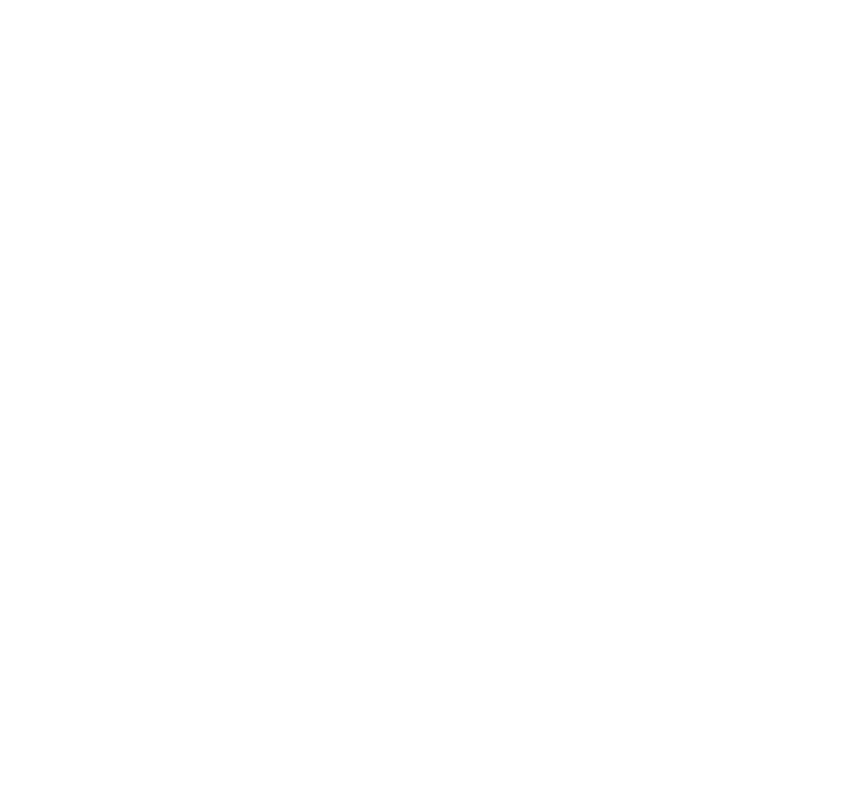
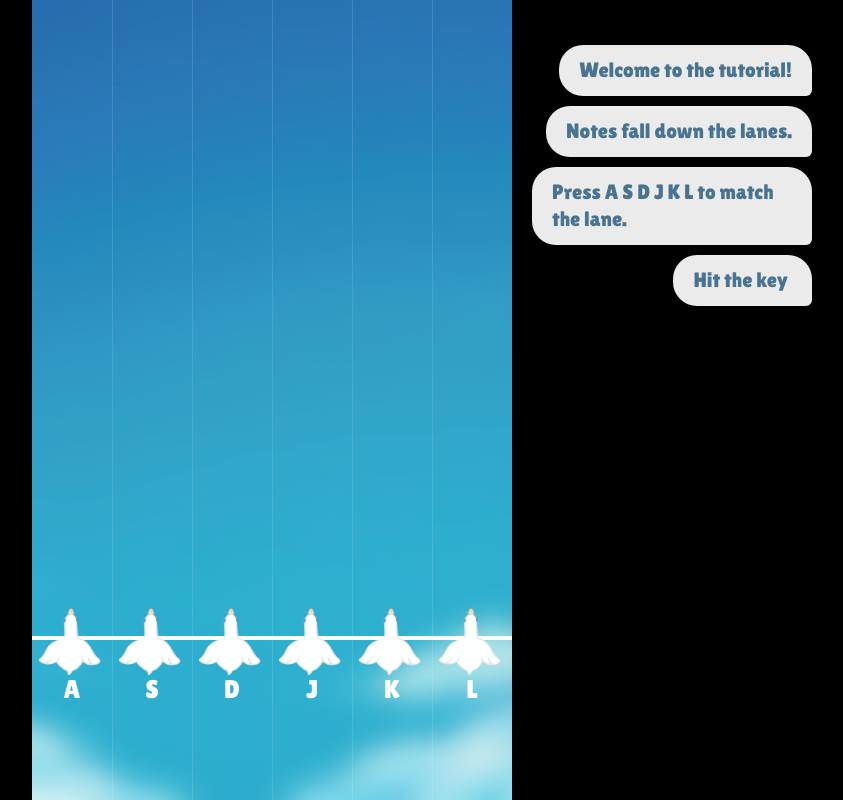
Before and after one commit to TinaGu0/Quack-Quack-Symphony, a Vue app in the folder qqs/: page /tutorial in a window 1280 px wide. Shown: the whole page, without its empty margins (368-1211 px from the left). Built offline with nearby package versions, Linux system fonts and the light colour scheme.

Commit message:
Add: tutorial, make UI for rhythm game look nice

```diff
--- a/qqs/src/areas.ts
+++ b/qqs/src/areas.ts
@@ -20,7 +20,7 @@ export const AREA: Area = {
   solid: ["water", "houses", "trees"],
 };
 
-export type Choice = { label: string; to?: string };
+export type Choice = { label: string; to?: string; requiresTutorial?: boolean };
 export type Location = { id: string; choices: Choice[] };
 
 export const LOCATIONS: Location[] = [
@@ -30,6 +30,16 @@ export const LOCATIONS: Location[] = [
   },
   {
     id: "tutorial",
-    choices: [{ label: "Your First Flight", to: "/tutorial" }],
+    choices: [{ label: "Tutorial", to: "/tutorial" }, { label: "Take flight", to: "/play", requiresTutorial: true },],
   },
 ];
+
+const KEY = "qqs-tutorial-done";
+export const tutorial = {
+  get done() {
+    return localStorage.getItem(KEY) === "1";
+  },
+  finish() {
+    localStorage.setItem(KEY, "1");
+  },
+};
--- a/qqs/src/router/router.ts
+++ b/qqs/src/router/router.ts
@@ -6,6 +6,7 @@ export const router = createRouter({
   routes: [
     { path: "/", component: () => import("../components/OpeningScreen.vue") },
     { path: "/home", component: () => import("../views/HomeView.vue") },
+    { path: "/play", component: () => import("../views/PlayView.vue") },
     { path: "/tutorial", component: () => import("../views/TutorialView.vue") },
   ],
 });
--- a/qqs/src/views/HomeView.vue
+++ b/qqs/src/views/HomeView.vue
@@ -16,11 +16,11 @@ import { useRouter } from "vue-router";
 import AreaMap from "../components/AreaMap.vue";
 import { AREA, LOCATIONS, type Choice } from "../areas";
 import Notifications from "../components/NotificationsPanel.vue";
+import { tutorial } from "../areas";
 
-const MESSAGES = [
-  "Welcome! It's been getting cold lately, so lets help our feathered friend get to warmer weather.",
-  "Make your way to the other house to begin your journey.",
-];
+const MESSAGES = tutorial.done
+  ? ["Now you're ready to take your first flight!"]
+  : ["It's been cold lately, so lets help our feathered friend get to warmer weather!", "Walk to the other house start your journey. (wasd)"];
 
 const router = useRouter();
 const near = ref<string | null>(null);
--- a/qqs/src/views/PlayView.vue
+++ b/qqs/src/views/PlayView.vue
@@ -1,6 +1,27 @@
 <template>
+  <div class="play">
     <div class="field">
       <BackgroundView ref="bg" :lanes="LANES" />
+      <img
+        v-for="(j, lane) in jumps"
+        :key="lane + '-' + j"
+        class="bird"
+        :class="{ jump: j > 0 }"
+        :style="{ left: lane * (100 / LANES) + '%', width: 100 / LANES + '%' }"
+        src="/rhythm_bg/flying.png"
+        alt=""
+      />
+      <div
+        v-for="(k, lane) in KEYS"
+        :key="'key-' + k"
+        class="keycap"
+        :style="{ left: lane * (100 / LANES) + '%', width: 100 / LANES + '%' }"
+      >
+        {{ k.toUpperCase() }}
+      </div>
+      <div v-if="judge" :key="judge.n" class="judge" :class="judge.text">
+        {{ judge.text }}
+      </div>
       <button
         v-for="n in notes"
         :key="n.id"
@@ -8,8 +29,9 @@
         class="note"
         :style="{ left: n.lane * (100 / LANES) + '%', width: 100 / LANES + '%' }"
         @pointerdown="tryHit(n.id)"
-      @animationend="remove(n.id)"
+        @animationend="missed(n.id)"
       />
+    </div>
   </div>
 </template>
 
@@ -19,10 +41,16 @@ import BackgroundView from "../components/BackgroundView.vue";
 
 const LANES = 6;
 const KEYS = ["a", "s", "d", "j", "k", "l"];
+
+type Judgment = "perfect" | "good" | "miss";
+
 const notes = ref<{ id: number; lane: number }[]>([]);
+const jumps = ref<number[]>(Array(LANES).fill(0));
+const judge = ref<{ text: Judgment; n: number } | null>(null);
 const bg = ref<InstanceType<typeof BackgroundView>>();
 let count = 0;
 let nextId = 0;
+let judgeCount = 0;
 let timer = 0;
 
 onMounted(() => {
@@ -36,43 +64,108 @@ onBeforeUnmount(() => {
   window.removeEventListener("keydown", onKey);
 });
 
-function onLine(id: number) {
+function show(text: Judgment) {
+  judge.value = { text, n: ++judgeCount };
+}
+
+function grade(id: number): Judgment | null {
   const el = document.querySelector<HTMLElement>(`[data-id="${id}"]`);
   const lineEl = bg.value?.line;
-  if (!el || !lineEl) return false;
+  if (!el || !lineEl) return null;
   const n = el.getBoundingClientRect();
   const l = lineEl.getBoundingClientRect();
-  return n.bottom >= l.top && n.top <= l.bottom;
+  if (n.bottom < l.top || n.top > l.bottom) return null;
+  const p = ((l.top + l.bottom) / 2 - n.top) / n.height;
+  return p >= 0.25 && p <= 0.75 ? "perfect" : "good";
 }
 
 function onKey(e: KeyboardEvent) {
   if (e.repeat) return;
   const lane = KEYS.indexOf(e.key.toLowerCase());
   if (lane < 0) return;
-  const note = notes.value.find((n) => n.lane === lane && onLine(n.id));
+  const note = notes.value.find((n) => n.lane === lane && grade(n.id));
   if (note) tryHit(note.id);
 }
 
 function tryHit(id: number) {
-  if (!onLine(id)) return;
+  const g = grade(id);
+  if (!g) return;
+  show(g);
+  const note = notes.value.find((n) => n.id === id);
+  if (note) jumps.value[note.lane]++;
   count++;
   console.log("hits:", count);
   remove(id);
 }
+
+function missed(id: number) {
+  show("miss");
+  remove(id);
+}
+
 function remove(id: number) {
   notes.value = notes.value.filter((n) => n.id !== id);
 }
 </script>
 
 <style scoped>
+.play {
+  position: fixed;
+  inset: 0;
+  background: #000;
+}
 .field {
   position: relative;
   width: min(100%, 480px);
   height: 100dvh;
   margin: 0 auto;
   overflow: hidden;
-  background: #16162b;
+  background: #000 url("/rhythm_bg/sky.png") center / cover no-repeat;
   touch-action: none;
+}
+.bird {
+  position: absolute;
+  bottom: 20%;
+  margin-bottom: -40px;
+  height: auto;
+  z-index: 2;
+  pointer-events: none;
+}
+.bird.jump {
+  animation: hop 0.25s ease-out;
+}
+@keyframes hop {
+  0%   { transform: translateY(0); }
+  40%  { transform: translateY(-24px); }
+  100% { transform: translateY(0); }
+}
+.keycap {
+  position: absolute;
+  bottom: 12%;
+  text-align: center;
+  font-size: 1.6rem;
+  color: #fff;
+  z-index: 2;
+  pointer-events: none;
+}
+.judge {
+  position: absolute;
+  left: 0;
+  right: 0;
+  bottom: 6%;
+  text-align: center;
+  font-size: 2.2rem;
+  text-transform: uppercase;
+  z-index: 3;
+  pointer-events: none;
+  animation: pop 0.25s ease-out;
+}
+.judge.perfect { color: #ffd66b; }
+.judge.good { color: #6bd6ff; }
+.judge.miss { color: #ff6b6b; }
+@keyframes pop {
+  from { transform: scale(0.7); opacity: 0; }
+  to   { transform: scale(1); opacity: 1; }
 }
 .note {
   position: absolute;
--- a/qqs/src/views/TutorialView.vue
+++ b/qqs/src/views/TutorialView.vue
@@ -1,10 +1,226 @@
 <template>
-  <div class="tutorial" />
+  <div class="tutorial">
+    <Notifications :messages="MESSAGES" :speed="30" :pause="700" />
+    <div class="field">
+      <BackgroundView ref="bg" :lanes="LANES" />
+      <img
+        v-for="(j, lane) in jumps"
+        :key="lane + '-' + j"
+        class="bird"
+        :class="{ jump: j > 0 }"
+        :style="{ left: lane * (100 / LANES) + '%', width: 100 / LANES + '%' }"
+        src="/rhythm_bg/flying.png"
+        alt=""
+      />
+      <div
+        v-for="(k, lane) in KEYS"
+        :key="'key-' + k"
+        class="keycap"
+        :style="{ left: lane * (100 / LANES) + '%', width: 100 / LANES + '%' }"
+      >
+        {{ k.toUpperCase() }}
+      </div>
+      <div v-if="judge" :key="judge.n" class="judge" :class="judge.text">
+        {{ judge.text }}
+      </div>
+      <button
+        v-for="n in notes"
+        :key="n.id"
+        :data-id="n.id"
+        class="note"
+        :style="{ left: n.lane * (100 / LANES) + '%', width: 100 / LANES + '%' }"
+        @pointerdown="tryHit(n.id)"
+        @animationend="missed(n.id)"
+      />
+    </div>
+  </div>
 </template>
+
+<script setup lang="ts">
+import { ref, onMounted, onBeforeUnmount } from "vue";
+import { useRouter } from "vue-router";
+import BackgroundView from "../components/BackgroundView.vue";
+import Notifications from "../components/NotificationsPanel.vue";
+import { tutorial } from "../areas";
+
+const router = useRouter();
+
+const LANES = 6;
+const KEYS = ["a", "s", "d", "j", "k", "l"];
+
+const MESSAGES = [
+  "Welcome to the tutorial!",
+  "Notes fall down the lanes.",
+  "Press A S D J K L to match the lane.",
+  "Hit the key when the note touches the line.",
+  "Ready? Here we go!",
+];
+
+const START = 6000;
+const CHART = [
+  { t: 0, lane: 0 },
+  { t: 1500, lane: 0 },
+  { t: 3000, lane: 1 },
+  { t: 4500, lane: 2 },
+  { t: 6500, lane: 3 },
+  { t: 7500, lane: 4 },
+  { t: 8500, lane: 5 },
+  { t: 10500, lane: 0 },
+  { t: 10500, lane: 3 },
+  { t: 12000, lane: 1 },
+  { t: 12000, lane: 4 },
+  { t: 13500, lane: 2 },
+  { t: 13500, lane: 5 },
+];
+const FALL_MS = 2000;
+
+type Judgment = "perfect" | "good" | "miss";
+
+const notes = ref<{ id: number; lane: number }[]>([]);
+const jumps = ref<number[]>(Array(LANES).fill(0));
+const judge = ref<{ text: Judgment; n: number } | null>(null);
+const bg = ref<InstanceType<typeof BackgroundView>>();
+let count = 0;
+let nextId = 0;
+let judgeCount = 0;
+const timers: number[] = [];
+
+onMounted(() => {
+  CHART.forEach((c) => {
+    timers.push(
+      window.setTimeout(() => {
+        notes.value.push({ id: nextId++, lane: c.lane });
+      }, START + c.t)
+    );
+  });
+  const end = START + CHART[CHART.length - 1].t + FALL_MS + 1500;
+  timers.push(
+    window.setTimeout(() => {
+      tutorial.finish();
+      router.push("/home");
+    }, end)
+  );
+  window.addEventListener("keydown", onKey);
+});
+onBeforeUnmount(() => {
+  timers.forEach(clearTimeout);
+  window.removeEventListener("keydown", onKey);
+});
+
+function show(text: Judgment) {
+  judge.value = { text, n: ++judgeCount };
+}
+
+function grade(id: number): Judgment | null {
+  const el = document.querySelector<HTMLElement>(`[data-id="${id}"]`);
+  const lineEl = bg.value?.line;
+  if (!el || !lineEl) return null;
+  const n = el.getBoundingClientRect();
+  const l = lineEl.getBoundingClientRect();
+  if (n.bottom < l.top || n.top > l.bottom) return null;
+  const p = ((l.top + l.bottom) / 2 - n.top) / n.height;
+  return p >= 0.25 && p <= 0.75 ? "perfect" : "good";
+}
+
+function onKey(e: KeyboardEvent) {
+  if (e.repeat) return;
+  const lane = KEYS.indexOf(e.key.toLowerCase());
+  if (lane < 0) return;
+  const note = notes.value.find((n) => n.lane === lane && grade(n.id));
+  if (note) tryHit(note.id);
+}
+
+function tryHit(id: number) {
+  const g = grade(id);
+  if (!g) return;
+  show(g);
+  const note = notes.value.find((n) => n.id === id);
+  if (note) jumps.value[note.lane]++;
+  count++;
+  console.log("hits:", count);
+  remove(id);
+}
+
+function missed(id: number) {
+  show("miss");
+  remove(id);
+}
+
+function remove(id: number) {
+  notes.value = notes.value.filter((n) => n.id !== id);
+}
+</script>
 
 <style scoped>
 .tutorial {
   position: fixed;
   inset: 0;
+  background: #000;
+}
+.field {
+  position: relative;
+  width: min(100%, 480px);
+  height: 100dvh;
+  margin: 0 auto;
+  overflow: hidden;
+  background: #000 url("/rhythm_bg/sky.png") center / cover no-repeat;
+  touch-action: none;
+}
+.bird {
+  position: absolute;
+  bottom: 20%;
+  margin-bottom: -40px;
+  height: auto;
+  z-index: 2;
+  pointer-events: none;
+}
+.bird.jump {
+  animation: hop 0.25s ease-out;
+}
+@keyframes hop {
+  0%   { transform: translateY(0); }
+  40%  { transform: translateY(-24px); }
+  100% { transform: translateY(0); }
+}
+.keycap {
+  position: absolute;
+  bottom: 12%;
+  text-align: center;
+  font-size: 1.6rem;
+  color: #fff;
+  z-index: 2;
+  pointer-events: none;
+}
+.judge {
+  position: absolute;
+  left: 0;
+  right: 0;
+  bottom: 6%;
+  text-align: center;
+  font-size: 2.2rem;
+  text-transform: uppercase;
+  z-index: 3;
+  pointer-events: none;
+  animation: pop 0.25s ease-out;
+}
+.judge.perfect { color: #ffd66b; }
+.judge.good { color: #6bd6ff; }
+.judge.miss { color: #ff6b6b; }
+@keyframes pop {
+  from { transform: scale(0.7); opacity: 0; }
+  to   { transform: scale(1); opacity: 1; }
+}
+.note {
+  position: absolute;
+  top: 0;
+  height: 100px;
+  border: 0;
+  border-radius: 8px;
+  background: #6bd6ff;
+  animation: fall 2s linear forwards;
+}
+@keyframes fall {
+  from { transform: translateY(-60px); }
+  to   { transform: translateY(100vh); }
 }
 </style>
```
Also changed, not shown: qqs/public/rhythm_bg/flying.png (added), qqs/public/rhythm_bg/sky.png (added). Lines whose indentation alone changed are shown as unchanged.
